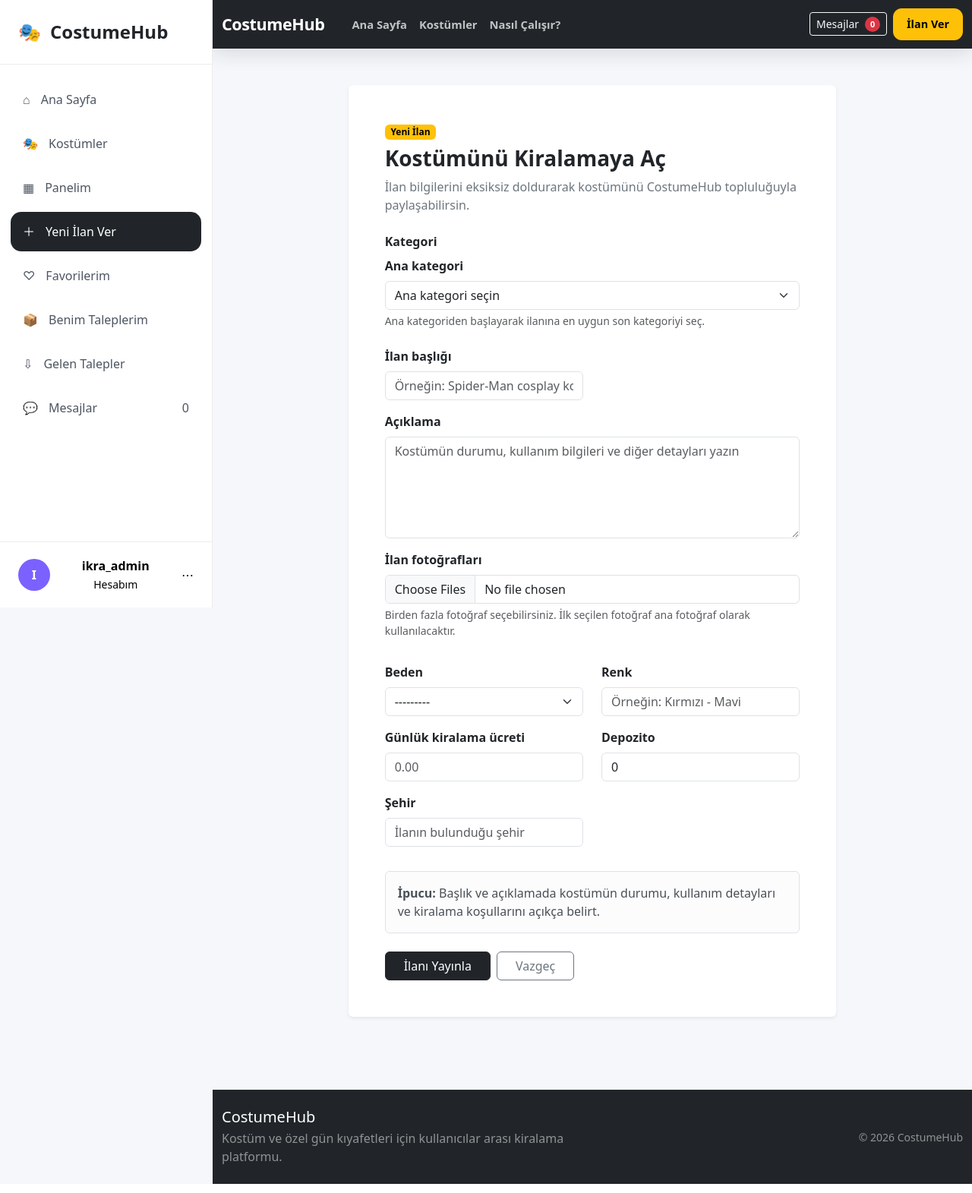
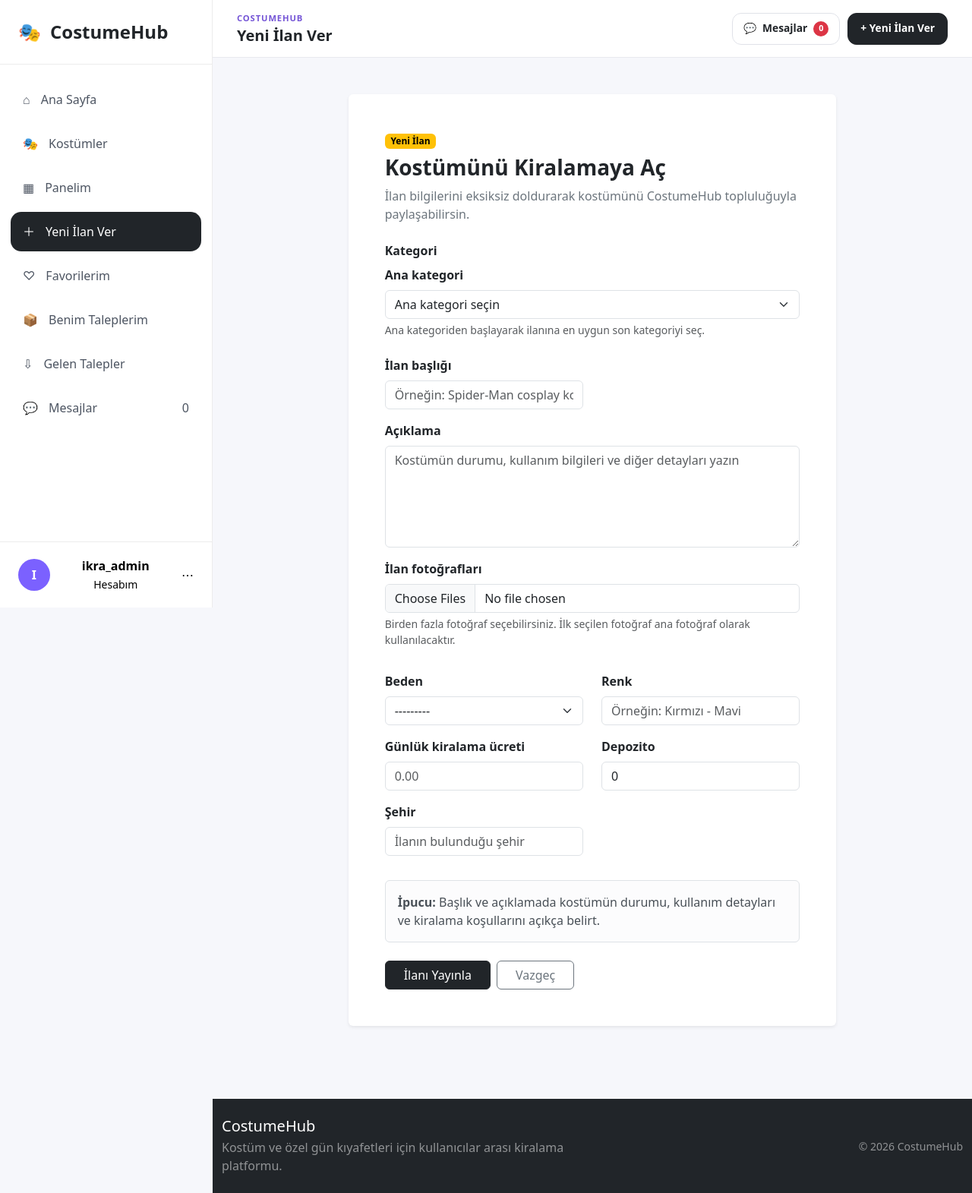
Before and after one commit to ikrabaser/costumehub, a Django app: page /ilan-ver/ in a window 1280 px wide. Shown: the whole page at 76% size. Run offline with Django 5.2, Linux system fonts and the light colour scheme; a user stored in the database is signed in; data comes from the database, SQL or seed files in the repository.

Commit message:
Add contextual dashboard topbar

```diff
--- a/static/css/style.css
+++ b/static/css/style.css
@@ -848,3 +848,110 @@ body {
         margin-left: 0;
     }
 }
+/* ===========================
+   CostumeHub Topbar
+=========================== */
+
+.costume-topbar {
+    min-height: 76px;
+    display: flex;
+    align-items: center;
+    justify-content: space-between;
+    gap: 24px;
+    padding: 14px 32px;
+    border-bottom: 1px solid #e8e9ef;
+    background-color: rgba(255, 255, 255, 0.94);
+    backdrop-filter: blur(14px);
+}
+
+.costume-topbar-title {
+    min-width: 0;
+}
+
+.costume-topbar-eyebrow {
+    display: block;
+    margin-bottom: 2px;
+    color: #7454d6;
+    font-size: 0.7rem;
+    font-weight: 800;
+    letter-spacing: 0.08em;
+    text-transform: uppercase;
+}
+
+.costume-topbar-title h1 {
+    margin: 0;
+    font-size: 1.25rem;
+    font-weight: 800;
+}
+
+.costume-topbar-actions {
+    display: flex;
+    align-items: center;
+    gap: 10px;
+}
+
+.costume-topbar-button {
+    display: inline-flex;
+    align-items: center;
+    gap: 8px;
+    min-height: 42px;
+    padding: 8px 14px;
+    border: 1px solid #e0e2e8;
+    border-radius: 12px;
+    background-color: #ffffff;
+    color: #212529;
+    font-size: 0.86rem;
+    font-weight: 700;
+    text-decoration: none;
+}
+
+.costume-topbar-button:hover {
+    border-color: #7454d6;
+    color: #5b3db8;
+}
+
+.costume-topbar-badge {
+    display: inline-flex;
+    align-items: center;
+    justify-content: center;
+    min-width: 20px;
+    height: 20px;
+    padding: 0 6px;
+    border-radius: 999px;
+    background-color: #dc3545;
+    color: #ffffff;
+    font-size: 0.68rem;
+}
+
+.costume-topbar-primary {
+    min-height: 42px;
+    display: inline-flex;
+    align-items: center;
+    padding: 8px 16px;
+    border-radius: 12px;
+    font-size: 0.86rem;
+    font-weight: 700;
+}
+.costume-app-content {
+    display: flex;
+    min-height: 100vh;
+    flex-direction: column;
+}
+
+.costume-app-content main {
+    flex: 1;
+}
+
+@media (max-width: 767.98px) {
+    .costume-topbar {
+        padding: 12px 16px;
+    }
+
+    .costume-topbar-button span:nth-child(2) {
+        display: none;
+    }
+
+    .costume-topbar-title h1 {
+        font-size: 1.05rem;
+    }
+}
--- a/templates/base.html
+++ b/templates/base.html
@@ -42,8 +42,8 @@
     {% include "partials/sidebar.html" %}
 
     <div class="costume-app-topbar">
-        {% include "partials/navbar.html" %}
-    </div>
+    {% include "partials/topbar.html" %}
+</div>
 
 {% else %}
 
--- /dev/null
+++ b/templates/partials/topbar.html
@@ -0,0 +1,61 @@
+<header class="costume-topbar">
+
+    <div class="costume-topbar-title">
+
+        <span class="costume-topbar-eyebrow">
+            CostumeHub
+        </span>
+
+        <h1>
+    {% if request.resolver_match.url_name == "panel" %}
+        Kullanıcı Paneli
+
+    {% elif request.resolver_match.url_name == "profil" %}
+        Profilim
+
+    {% elif request.resolver_match.url_name == "ilan_listesi" %}
+        Kostümler
+
+    {% elif request.resolver_match.url_name == "ilan_olustur" %}
+        Yeni İlan Ver
+
+    {% elif request.resolver_match.url_name == "favorilerim" %}
+        Favorilerim
+
+    {% elif request.resolver_match.url_name == "benim_kiralama_taleplerim" %}
+        Benim Taleplerim
+
+    {% elif request.resolver_match.url_name == "gelen_kiralama_talepleri" %}
+        Gelen Talepler
+
+    {% elif request.resolver_match.url_name == "sohbet_listesi" %}
+        Mesajlarım
+
+    {% else %}
+        Hesabım
+    {% endif %}
+</h1>
+
+    </div>
+
+    <div class="costume-topbar-actions">
+
+        <a
+            href="{% url 'conversations:sohbet_listesi' %}"
+            class="costume-topbar-button"
+        >
+            <span>💬</span>
+            <span>Mesajlar</span>
+            <span class="costume-topbar-badge">0</span>
+        </a>
+
+        <a
+            href="{% url 'products:ilan_olustur' %}"
+            class="btn btn-dark costume-topbar-primary"
+        >
+            + Yeni İlan Ver
+        </a>
+
+    </div>
+
+</header>
```
